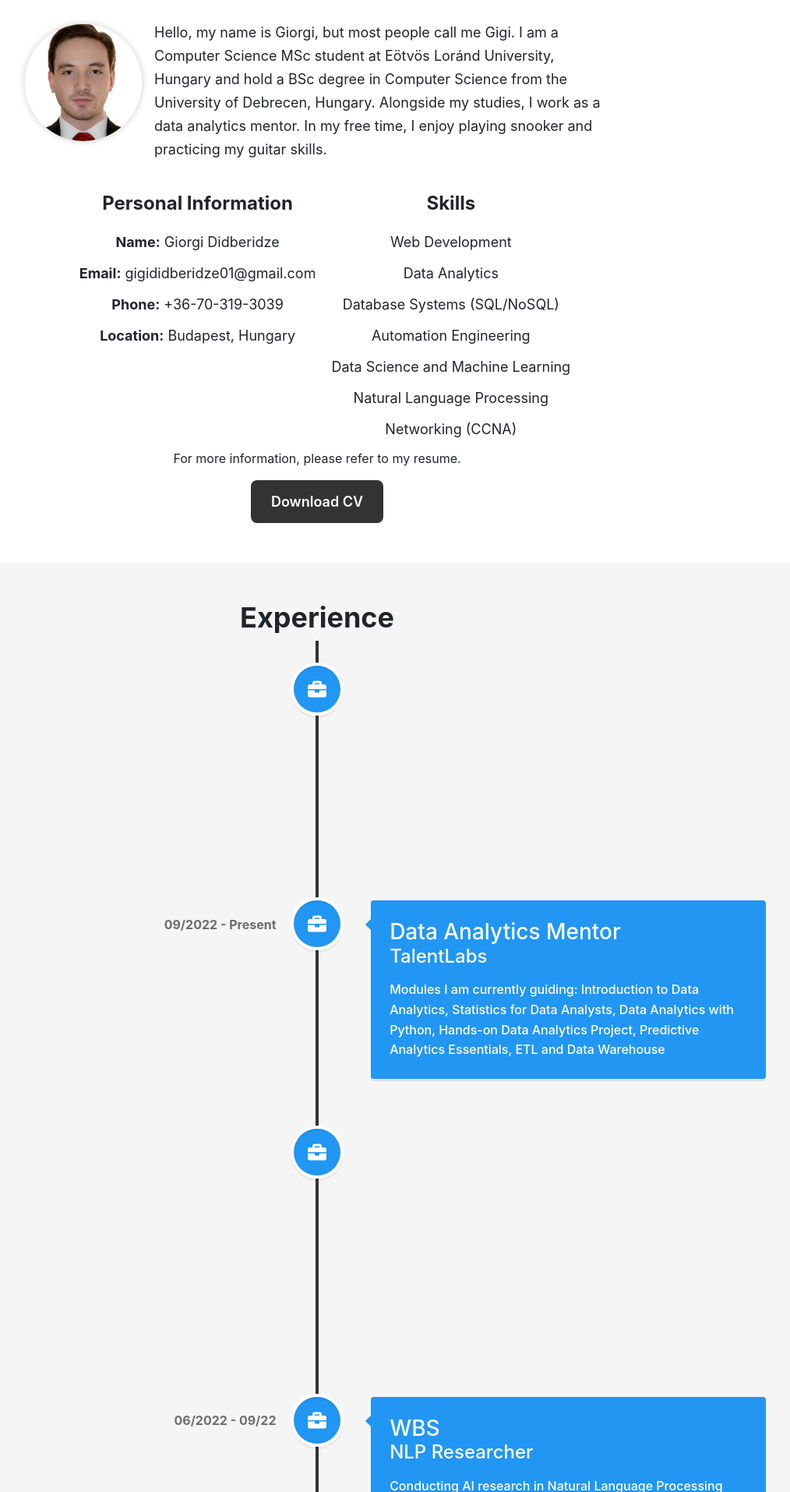
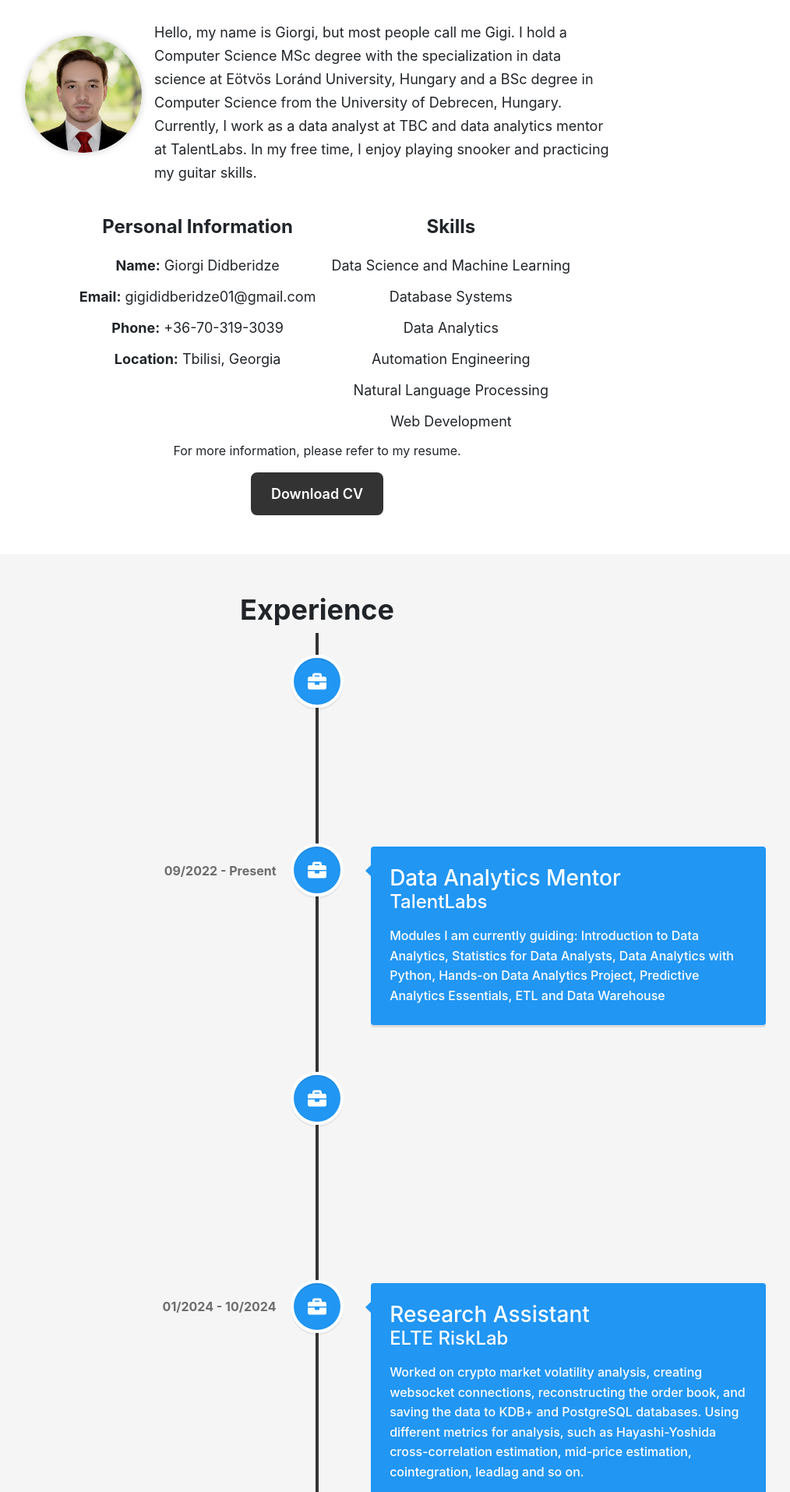
Before and after one commit to Gigi-Didberidze/Gigi-Didberidze.github.io, a React (Create React App) app: page / in a window 1280 px wide. Shown: the part 886-2800 px from the top of the page at 78% size, without its empty margins (233-1247 px from the left). Built offline with nearby package versions, Linux system fonts and the light colour scheme; the HTML template or start-up script is replaced by a standard one.

Commit message:
new updates

```diff
--- a/src/App.js
+++ b/src/App.js
@@ -4,7 +4,7 @@ import Navbar from './Components/Navbar/Navbar';
 import Services from './Components/Services/Services';
 import Contact from './Components/Contact/Contact';
 import { FaGithub, FaInstagram, FaLinkedin } from "react-icons/fa";
-import profilePic from './Giorgi-Didberidze.jpg';
+import profilePic from './gigi1.png';
 import { VerticalTimeline, VerticalTimelineElement }  from 'react-vertical-timeline-component';
 import 'react-vertical-timeline-component/style.min.css';
 import { FaGraduationCap, FaBriefcase } from "react-icons/fa";
@@ -71,7 +71,7 @@ function App() {
         <main>
           <div className="intro">
             <h1>Hi, I'm <span>Giorgi</span></h1>
-            <h2>Software Engineer</h2>
+            <h2>Data Scientist</h2>
             <a href="#about" class="button">About Me <FaArrowDown /></a>
           </div>
         </main>
@@ -83,7 +83,7 @@ function App() {
           <img src={profilePic} alt="Profile" className="about-img"/>
           <div className="about-text">
             <h2>About Me</h2>
-            <p>Hello, my name is Giorgi, but most people call me Gigi. I am a Computer Science MSc student at Eötvös Loránd University, Hungary and hold a BSc degree in Computer Science from the University of Debrecen, Hungary. Alongside my studies, I work as a data analytics mentor. In my free time, I enjoy playing snooker and practicing my guitar skills.</p>
+            <p>Hello, my name is Giorgi, but most people call me Gigi. I hold a Computer Science MSc degree with the specialization in data science at Eötvös Loránd University, Hungary and a BSc degree in Computer Science from the University of Debrecen, Hungary. Currently, I work as a data analyst at TBC and data analytics mentor at TalentLabs. In my free time, I enjoy playing snooker and practicing my guitar skills.</p>
           </div>
         </div>
         <div className="center">
@@ -93,19 +93,18 @@ function App() {
       <li><span>Name:</span> Giorgi Didberidze</li>
       <li><span>Email:</span> gigididberidze01@gmail.com</li>
       <li><span>Phone:</span> +36-70-319-3039</li>
-      <li><span>Location:</span> Budapest, Hungary</li>
+      <li><span>Location:</span> Tbilisi, Georgia</li>
     </ul>
   </div>
   <div className="skills">
     <h3>Skills</h3>
     <ul>
+      <li>Data Science and Machine Learning</li>
+      <li>Database Systems</li>
+      <li>Data Analytics</li>
+      <li>Automation Engineering</li>
+      <li>Natural Language Processing</li>
       <li>Web Development</li>
-      <li>Data Analytics</li>
-      <li>Database Systems (SQL/NoSQL)</li>
-      <li>Automation Engineering</li>
-      <li>Data Science and Machine Learning</li>
-      <li>Natural Language Processing</li>
-      <li>Networking (CCNA)</li>
     </ul>
   </div>
   </div>
@@ -124,14 +123,14 @@ function App() {
         className="vertical-timeline-element--work"
         contentStyle={{ background: 'rgb(33, 150, 243)', color: '#fff' }}
         contentArrowStyle={{ borderRight: '7px solid  rgb(33, 150, 243)' }}
-        date="10/2022 - Present"
+        date="10/2024 - Present"
         iconStyle={{ background: 'rgb(33, 150, 243)', color: '#fff' }}
         icon={<FaBriefcase />}
         >
-        <h3 className="vertical-timeline-element-title">Co-Founder and Website Developer</h3>
-        <h4 className="vertical-timeline-element-subtitle">Bliss Travel Georgia</h4>
+        <h3 className="vertical-timeline-element-title">Data Analyst</h3>
+        <h4 className="vertical-timeline-element-subtitle">TBC</h4>
         <p>
-          Created <a id="bliss" href="https://blisstravelgeorgia.com/" target="_blank" rel="noreferrer">www.blisstravelgeorgia.com</a> website. Currently, I am working on SEO improvement and business communications.
+          Working on data analytics pipelines using SQL, PowerBI, Python and more.
         </p>
         </VerticalTimelineElement>
         <VerticalTimelineElement
@@ -153,6 +152,50 @@ function App() {
         className="vertical-timeline-element--work"
         contentStyle={{ background: 'rgb(33, 150, 243)', color: '#fff' }}
         contentArrowStyle={{ borderRight: '7px solid  rgb(33, 150, 243)' }}
+        date="01/2024 - 10/2024"
+        iconStyle={{ background: 'rgb(33, 150, 243)', color: '#fff' }}
+        icon={<FaBriefcase />}
+        >
+        <h3 className="vertical-timeline-element-title">Software Engineer</h3>
+        <h4 className="vertical-timeline-element-subtitle">KX</h4>
+
+        <p>
+        Worked with KDB+ databases using the q/kdb+ programming language, and also added/modified features in HTML5 dashboards.
+        </p>
+        </VerticalTimelineElement>
+        <VerticalTimelineElement
+        className="vertical-timeline-element--work"
+        contentStyle={{ background: 'rgb(33, 150, 243)', color: '#fff' }}
+        contentArrowStyle={{ borderRight: '7px solid  rgb(33, 150, 243)' }}
+        date="01/2024 - 10/2024"
+        iconStyle={{ background: 'rgb(33, 150, 243)', color: '#fff' }}
+        icon={<FaBriefcase />}
+        >
+        <h3 className="vertical-timeline-element-title">Research Assistant</h3>
+        <h4 className="vertical-timeline-element-subtitle">ELTE RiskLab</h4>
+
+        <p>
+        Worked on crypto market volatility analysis, creating websocket connections, reconstructing the order book, and saving the data to KDB+ and PostgreSQL databases. Using different metrics for analysis, such as Hayashi-Yoshida cross-correlation estimation, mid-price estimation, cointegration, leadlag and so on.
+        </p>
+        </VerticalTimelineElement>
+        <VerticalTimelineElement
+        className="vertical-timeline-element--work"
+        contentStyle={{ background: 'rgb(33, 150, 243)', color: '#fff' }}
+        contentArrowStyle={{ borderRight: '7px solid  rgb(33, 150, 243)' }}
+        date="06/2022 - 09/22"
+        iconStyle={{ background: 'rgb(33, 150, 243)', color: '#fff' }}
+        icon={<FaBriefcase />}
+        >
+        <h3 className="vertical-timeline-element-title">WBS</h3>
+        <h4 className="vertical-timeline-element-subtitle">NLP Researcher</h4>
+        <p>
+        Conducted AI research in Natural Language Processing about open text generation and Q&A models.
+        </p>
+        </VerticalTimelineElement>
+        <VerticalTimelineElement
+        className="vertical-timeline-element--work"
+        contentStyle={{ background: 'rgb(33, 150, 243)', color: '#fff' }}
+        contentArrowStyle={{ borderRight: '7px solid  rgb(33, 150, 243)' }}
         date="07/2021 - 11/2022"
         iconStyle={{ background: 'rgb(33, 150, 243)', color: '#fff' }}
         icon={<FaBriefcase />}
@@ -167,20 +210,6 @@ function App() {
         className="vertical-timeline-element--work"
         contentStyle={{ background: 'rgb(33, 150, 243)', color: '#fff' }}
         contentArrowStyle={{ borderRight: '7px solid  rgb(33, 150, 243)' }}
-        date="06/2022 - 09/22"
-        iconStyle={{ background: 'rgb(33, 150, 243)', color: '#fff' }}
-        icon={<FaBriefcase />}
-        >
-        <h3 className="vertical-timeline-element-title">WBS</h3>
-        <h4 className="vertical-timeline-element-subtitle">NLP Researcher</h4>
-        <p>
-        Conducting AI research in Natural Language Processing about open text generation and Q&A models.
-        </p>
-        </VerticalTimelineElement>
-        <VerticalTimelineElement
-        className="vertical-timeline-element--work"
-        contentStyle={{ background: 'rgb(33, 150, 243)', color: '#fff' }}
-        contentArrowStyle={{ borderRight: '7px solid  rgb(33, 150, 243)' }}
         date="06/2021 - 03/2022"
         iconStyle={{ background: 'rgb(33, 150, 243)', color: '#fff' }}
         icon={<FaBriefcase />}
@@ -189,7 +218,7 @@ function App() {
         <h4 className="vertical-timeline-element-subtitle">TalentLabs</h4>
 
         <p>
-        Teaching Introduction to Python course (Theoretical and Practical parts)
+        Taught Introduction to Python course (Theoretical and Practical parts)
         </p>
         </VerticalTimelineElement>
         </VerticalTimeline>
@@ -201,7 +230,7 @@ function App() {
         className="vertical-timeline-element--work"
         contentStyle={{ background: 'rgb(33, 150, 243)', color: '#fff' }}
         contentArrowStyle={{ borderRight: '7px solid  rgb(33, 150, 243)' }}
-        date="09/2022 - Present"
+        date="09/2022 - 07/2024"
         iconStyle={{ background: 'rgb(33, 150, 243)', color: '#fff' }}
         icon={<FaGraduationCap />}
         >
@@ -210,6 +239,7 @@ function App() {
 
         <p>
         Data Science Specialization<br></br>
+        Thesis: The effect of volatility on the dynamic dependency structure of crypto assets<br></br>
         Full Scholarship Holder – Stipendium Hungaricum 2022/2023
         </p>
         </VerticalTimelineElement>
--- a/src/Components/Services/Services.js
+++ b/src/Components/Services/Services.js
@@ -32,11 +32,6 @@ const Services = () => {
       <div className="services-slider">
         <Slider {...settings}>
           <div className="service">
-            <FaDesktop className="service-icon" />
-            <h3>Full Stack Development</h3>
-            <p>I offer full-stack development services for web and mobile apps. With expertise in front-end and back-end development and latest technologies, I create responsive and scalable end-to-end solutions.</p>
-          </div>
-          <div className="service">
             <FaChartBar className="service-icon" />
             <h3>Data Analysis / Engineering</h3>
             <p>I offer Data Analysis/Engineering services to help individuals and businesses extract insights from their data. Whether you need to clean, transform, analyze, or visualize your data, I can help you make better decisions and gain a competitive edge. </p>
@@ -51,6 +46,11 @@ const Services = () => {
             <h3>NLP and AI<br></br>Solutions</h3>
             <p>My AI/NLP services leverage natural language processing and artificial intelligence tech to extract insights and automate processes for businesses. I build custom chatbots, perform sentiment analysis, extract key info from data and more.</p>
           </div>
+          <div className="service">
+            <FaDesktop className="service-icon" />
+            <h3>Full Stack Development</h3>
+            <p>I offer full-stack development services for web and mobile apps. With expertise in front-end and back-end development and latest technologies, I create responsive and scalable end-to-end solutions.</p>
+          </div>
         </Slider>
       </div>
     </div>
```
Also changed, not shown: src/gigi1.png (added), 1 other file (tests, documents, lock files or other folders).
